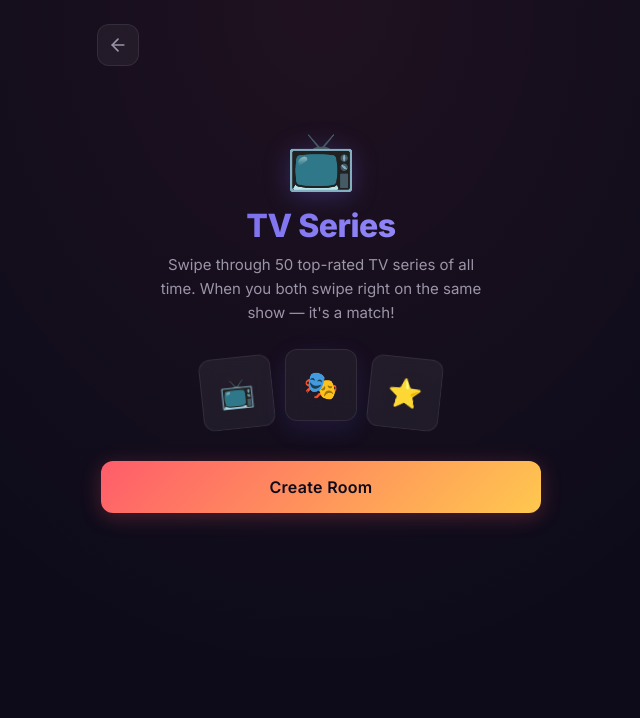
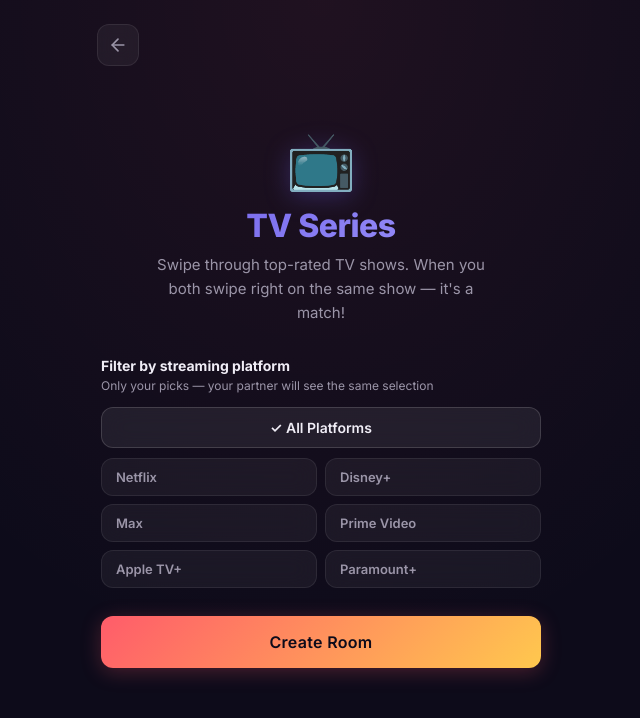
Before and after one commit to tomkody/Swaip, a React (Vite) app: page /create/series in a window 1280 px wide. Shown: the top 718 px of the page, without its empty margins (319-959 px from the left). Built offline with nearby package versions, Linux system fonts and the light colour scheme; no server answers.

Commit message:
Add platform filter to Movies & TV Series rooms (Netflix, Disney+, Max, Prime, Apple, Paramount+)

```diff
--- a/src/lib/seriesFetch.js
+++ b/src/lib/seriesFetch.js
@@ -1,4 +1,5 @@
 import { SERIES } from './series'
+import { SERIES_PLATFORMS } from './platforms'
 
 function seededRandom(seed) {
   let s = 0
@@ -11,8 +12,16 @@
   }
 }
 
-export function fetchTopRatedSeries(roomId) {
-  const shuffled = [...SERIES]
+export function fetchTopRatedSeries(roomId, platforms = []) {
+  const pool = platforms.length === 0
+    ? [...SERIES]
+    : SERIES.filter(s => {
+        const sp = SERIES_PLATFORMS[s.id]
+        return sp && sp.some(p => platforms.includes(p))
+      })
+
+  const source = pool.length >= 10 ? pool : [...SERIES] // fallback if too few
+  const shuffled = [...source]
   const rng = roomId ? seededRandom(roomId) : Math.random
   for (let i = shuffled.length - 1; i > 0; i--) {
     const j = Math.floor(rng() * (i + 1));
--- a/src/lib/tmdb.js
+++ b/src/lib/tmdb.js
@@ -1,6 +1,6 @@
 import { MOVIES } from './movies'
+import { MOVIE_PLATFORMS } from './platforms'
 
-// Simple seeded random number generator
 function seededRandom(seed) {
   let s = 0
   for (let i = 0; i < seed.length; i++) {
@@ -12,8 +12,16 @@
   }
 }
 
-export function fetchTopRatedMovies(roomId) {
-  const shuffled = [...MOVIES]
+export function fetchTopRatedMovies(roomId, platforms = []) {
+  const pool = platforms.length === 0
+    ? [...MOVIES]
+    : MOVIES.filter(m => {
+        const mp = MOVIE_PLATFORMS[m.id]
+        return mp && mp.some(p => platforms.includes(p))
+      })
+
+  const source = pool.length >= 10 ? pool : [...MOVIES] // fallback if too few
+  const shuffled = [...source]
   const rng = roomId ? seededRandom(roomId) : Math.random
   for (let i = shuffled.length - 1; i > 0; i--) {
     const j = Math.floor(rng() * (i + 1));
--- a/src/pages/CreateMovieRoom.css
+++ b/src/pages/CreateMovieRoom.css
@@ -67,3 +67,70 @@
 .create-movie .create-btn {
   width: 100%;
 }
+
+/* Platform selector */
+.platform-section {
+  margin-bottom: 28px;
+  text-align: left;
+}
+
+.platform-title {
+  font-size: 14px;
+  font-weight: 700;
+  margin: 0 0 4px;
+}
+
+.platform-hint {
+  font-size: 12px;
+  color: var(--text-muted);
+  margin: 0 0 14px;
+}
+
+.platform-all-btn {
+  width: 100%;
+  padding: 11px 16px;
+  background: var(--bg-glass);
+  border: 1px solid var(--border);
+  border-radius: var(--radius-sm);
+  font-size: 14px;
+  font-weight: 600;
+  color: var(--text-muted);
+  text-align: center;
+  margin-bottom: 10px;
+  transition: all 0.2s;
+  backdrop-filter: blur(12px);
+}
+.platform-all-btn.active {
+  border-color: var(--border-hover);
+  color: var(--text);
+  background: var(--bg-card-hover);
+}
+
+.platform-grid {
+  display: grid;
+  grid-template-columns: 1fr 1fr;
+  gap: 8px;
+}
+
+.platform-btn {
+  padding: 10px 14px;
+  background: var(--bg-glass);
+  border: 1px solid var(--border);
+  border-radius: var(--radius-sm);
+  font-size: 13px;
+  font-weight: 600;
+  color: var(--text-muted);
+  text-align: left;
+  transition: all 0.2s;
+  backdrop-filter: blur(12px);
+  display: flex;
+  align-items: center;
+  gap: 6px;
+}
+.platform-btn:hover { border-color: var(--border-hover); color: var(--text); }
+.platform-btn.active { font-weight: 700; }
+
+.platform-check {
+  font-size: 12px;
+  font-weight: 800;
+}
--- a/src/pages/CreateMovieRoom.jsx
+++ b/src/pages/CreateMovieRoom.jsx
@@ -1,17 +1,29 @@
 import { useState } from 'react'
 import { useNavigate } from 'react-router-dom'
 import { createMovieRoom, getUserToken } from '../lib/room'
+import { PLATFORMS } from '../lib/platforms'
 import './CreateMovieRoom.css'
 
 export default function CreateMovieRoom() {
   const navigate = useNavigate()
   const [loading, setLoading] = useState(false)
+  const [selected, setSelected] = useState([]) // empty = All
+
+  const allSelected = selected.length === 0
+
+  function togglePlatform(id) {
+    setSelected(prev =>
+      prev.includes(id) ? prev.filter(p => p !== id) : [...prev, id]
+    )
+  }
+
+  function selectAll() { setSelected([]) }
 
   async function handleCreate() {
     setLoading(true)
     try {
       getUserToken()
-      const room = await createMovieRoom()
+      const room = await createMovieRoom(selected)
       navigate(`/room/${room.id}`, { state: { isCreator: true } })
     } catch (err) {
       console.error('Failed to create room:', err)
@@ -33,13 +45,36 @@
         <div className="movie-hero-icon">🎬</div>
         <h1>Movies</h1>
         <p className="subtitle">
-          Swipe through 50 top-rated movies of all time. When you both swipe right on the same movie — it's a match!
+          Swipe through top-rated movies. When you both swipe right — it's a match!
         </p>
 
-        <div className="movie-preview">
-          <div className="preview-card">🍿</div>
-          <div className="preview-card">🎥</div>
-          <div className="preview-card">⭐</div>
+        <div className="platform-section">
+          <p className="platform-title">Filter by streaming platform</p>
+          <p className="platform-hint">Only your picks — your partner will see the same selection</p>
+
+          <button
+            className={`platform-all-btn ${allSelected ? 'active' : ''}`}
+            onClick={selectAll}
+          >
+            {allSelected ? '✓ ' : ''}All Platforms
+          </button>
+
+          <div className="platform-grid">
+            {PLATFORMS.map(p => {
+              const active = selected.includes(p.id)
+              return (
+                <button
+                  key={p.id}
+                  className={`platform-btn ${active ? 'active' : ''}`}
+                  style={active ? { background: p.bg, borderColor: p.border, color: p.color } : {}}
+                  onClick={() => togglePlatform(p.id)}
+                >
+                  {active && <span className="platform-check">✓</span>}
+                  {p.name}
+                </button>
+              )
+            })}
+          </div>
         </div>
 
         <button
--- a/src/pages/CreateSeriesRoom.css
+++ b/src/pages/CreateSeriesRoom.css
@@ -67,3 +67,15 @@
 .create-series .create-btn {
   width: 100%;
 }
+
+/* Reuse platform styles from CreateMovieRoom */
+.create-series .platform-section { margin-bottom: 28px; text-align: left; }
+.create-series .platform-title { font-size: 14px; font-weight: 700; margin: 0 0 4px; }
+.create-series .platform-hint { font-size: 12px; color: var(--text-muted); margin: 0 0 14px; }
+.create-series .platform-all-btn { width: 100%; padding: 11px 16px; background: var(--bg-glass); border: 1px solid var(--border); border-radius: var(--radius-sm); font-size: 14px; font-weight: 600; color: var(--text-muted); text-align: center; margin-bottom: 10px; transition: all 0.2s; backdrop-filter: blur(12px); }
+.create-series .platform-all-btn.active { border-color: var(--border-hover); color: var(--text); background: var(--bg-card-hover); }
+.create-series .platform-grid { display: grid; grid-template-columns: 1fr 1fr; gap: 8px; }
+.create-series .platform-btn { padding: 10px 14px; background: var(--bg-glass); border: 1px solid var(--border); border-radius: var(--radius-sm); font-size: 13px; font-weight: 600; color: var(--text-muted); text-align: left; transition: all 0.2s; backdrop-filter: blur(12px); display: flex; align-items: center; gap: 6px; }
+.create-series .platform-btn:hover { border-color: var(--border-hover); color: var(--text); }
+.create-series .platform-btn.active { font-weight: 700; }
+.create-series .platform-check { font-size: 12px; font-weight: 800; }
--- a/src/pages/CreateSeriesRoom.jsx
+++ b/src/pages/CreateSeriesRoom.jsx
@@ -1,17 +1,27 @@
 import { useState } from 'react'
 import { useNavigate } from 'react-router-dom'
 import { createSeriesRoom, getUserToken } from '../lib/room'
+import { PLATFORMS } from '../lib/platforms'
 import './CreateSeriesRoom.css'
 
 export default function CreateSeriesRoom() {
   const navigate = useNavigate()
   const [loading, setLoading] = useState(false)
+  const [selected, setSelected] = useState([])
+
+  const allSelected = selected.length === 0
+
+  function togglePlatform(id) {
+    setSelected(prev =>
+      prev.includes(id) ? prev.filter(p => p !== id) : [...prev, id]
+    )
+  }
 
   async function handleCreate() {
     setLoading(true)
     try {
       getUserToken()
-      const room = await createSeriesRoom()
+      const room = await createSeriesRoom(selected)
       navigate(`/room/${room.id}`, { state: { isCreator: true } })
     } catch (err) {
       console.error('Failed to create room:', err)
@@ -33,13 +43,36 @@
         <div className="series-hero-icon">📺</div>
         <h1>TV Series</h1>
         <p className="subtitle">
-          Swipe through 50 top-rated TV series of all time. When you both swipe right on the same show — it's a match!
+          Swipe through top-rated TV shows. When you both swipe right on the same show — it's a match!
         </p>
 
-        <div className="series-preview">
-          <div className="preview-card">📺</div>
-          <div className="preview-card">🎭</div>
-          <div className="preview-card">⭐</div>
+        <div className="platform-section">
+          <p className="platform-title">Filter by streaming platform</p>
+          <p className="platform-hint">Only your picks — your partner will see the same selection</p>
+
+          <button
+            className={`platform-all-btn ${allSelected ? 'active' : ''}`}
+            onClick={() => setSelected([])}
+          >
+            {allSelected ? '✓ ' : ''}All Platforms
+          </button>
+
+          <div className="platform-grid">
+            {PLATFORMS.map(p => {
+              const active = selected.includes(p.id)
+              return (
+                <button
+                  key={p.id}
+                  className={`platform-btn ${active ? 'active' : ''}`}
+                  style={active ? { background: p.bg, borderColor: p.border, color: p.color } : {}}
+                  onClick={() => togglePlatform(p.id)}
+                >
+                  {active && <span className="platform-check">✓</span>}
+                  {p.name}
+                </button>
+              )
+            })}
+          </div>
         </div>
 
         <button
--- a/src/pages/Room.jsx
+++ b/src/pages/Room.jsx
@@ -1,6 +1,7 @@
 import { useState, useEffect, useCallback, useRef } from 'react'
 import { useParams, useNavigate, useLocation } from 'react-router-dom'
 import { getRoom, getUserToken, recordSwipe, subscribeToSwipes, markRoomActive, fetchRoomMatches } from '../lib/room'
+import { PLATFORMS } from '../lib/platforms'
 import { fetchTopRatedMovies } from '../lib/tmdb'
 import { fetchTopRatedSeries } from '../lib/seriesFetch'
 import SwipeCard from '../components/SwipeCard'
@@ -45,12 +46,11 @@
         }
         setRoom(roomData)
 
+        const platforms = roomData.platforms ? JSON.parse(roomData.platforms) : []
         if (roomData.type === 'movies') {
-          const movieList = fetchTopRatedMovies(roomData.id)
-          setMovies(movieList)
+          setMovies(fetchTopRatedMovies(roomData.id, platforms))
         } else if (roomData.type === 'series') {
-          const seriesList = fetchTopRatedSeries(roomData.id)
-          setMovies(seriesList)
+          setMovies(fetchTopRatedSeries(roomData.id, platforms))
         }
       } catch (err) {
         setError('Failed to load room')
@@ -240,7 +240,15 @@
   return (
     <div className="room">
       <div className="room-header">
-        <span className="room-genre">{room.type === 'series' ? '📺' : '🎬'} Top Rated</span>
+        <span className="room-genre">
+          {room.type === 'series' ? '📺' : '🎬'}
+          {(() => {
+            const platforms = room.platforms ? JSON.parse(room.platforms) : []
+            if (!platforms.length) return ' Top Rated'
+            const names = platforms.map(id => PLATFORMS.find(p => p.id === id)?.name).filter(Boolean)
+            return ' ' + names.join(' · ')
+          })()}
+        </span>
         <span className="room-progress">
           {currentIndex + 1} / {movies.length}
         </span>
```
Also changed, not shown: src/lib/platforms.js (added), src/lib/room.js.
